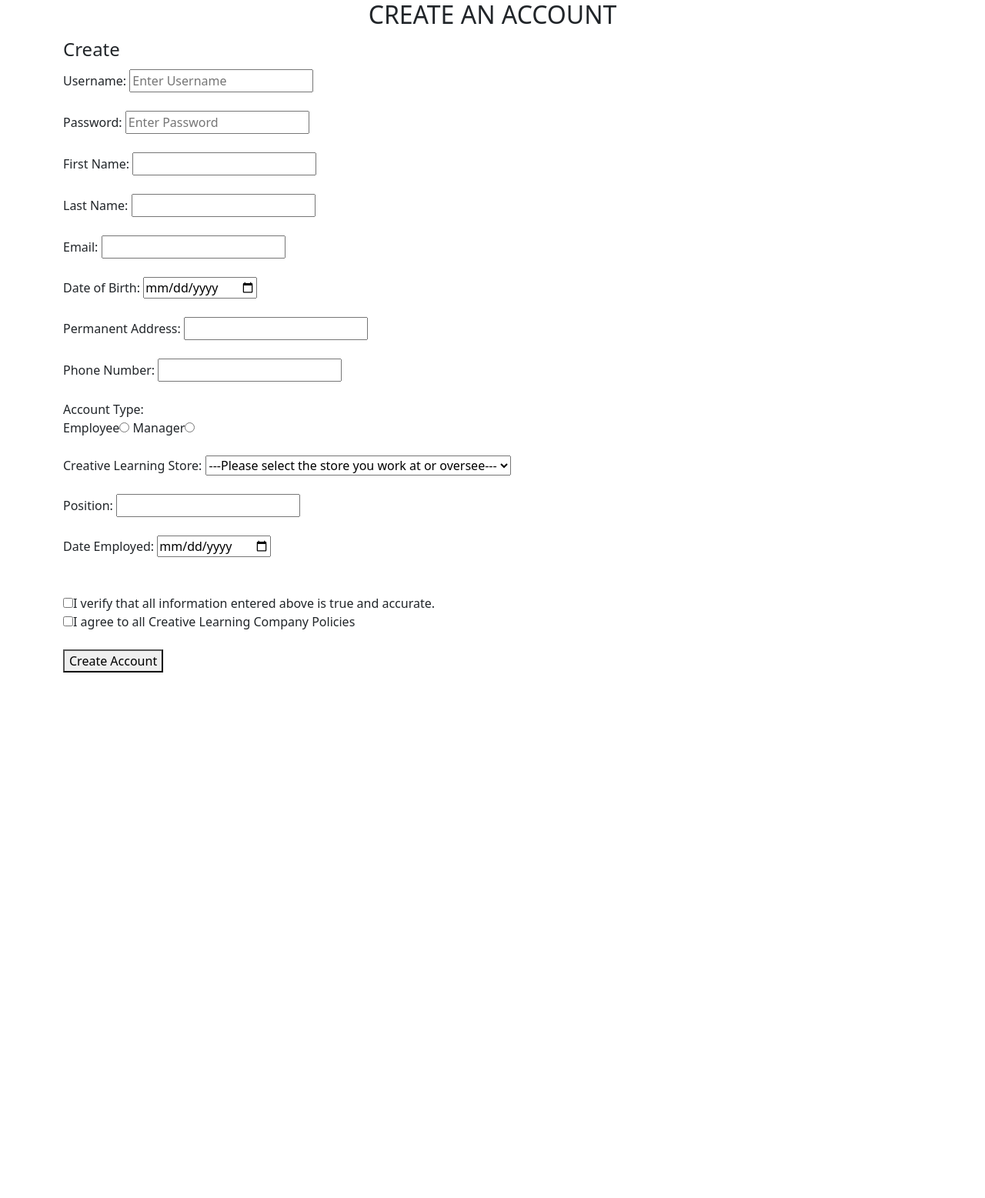
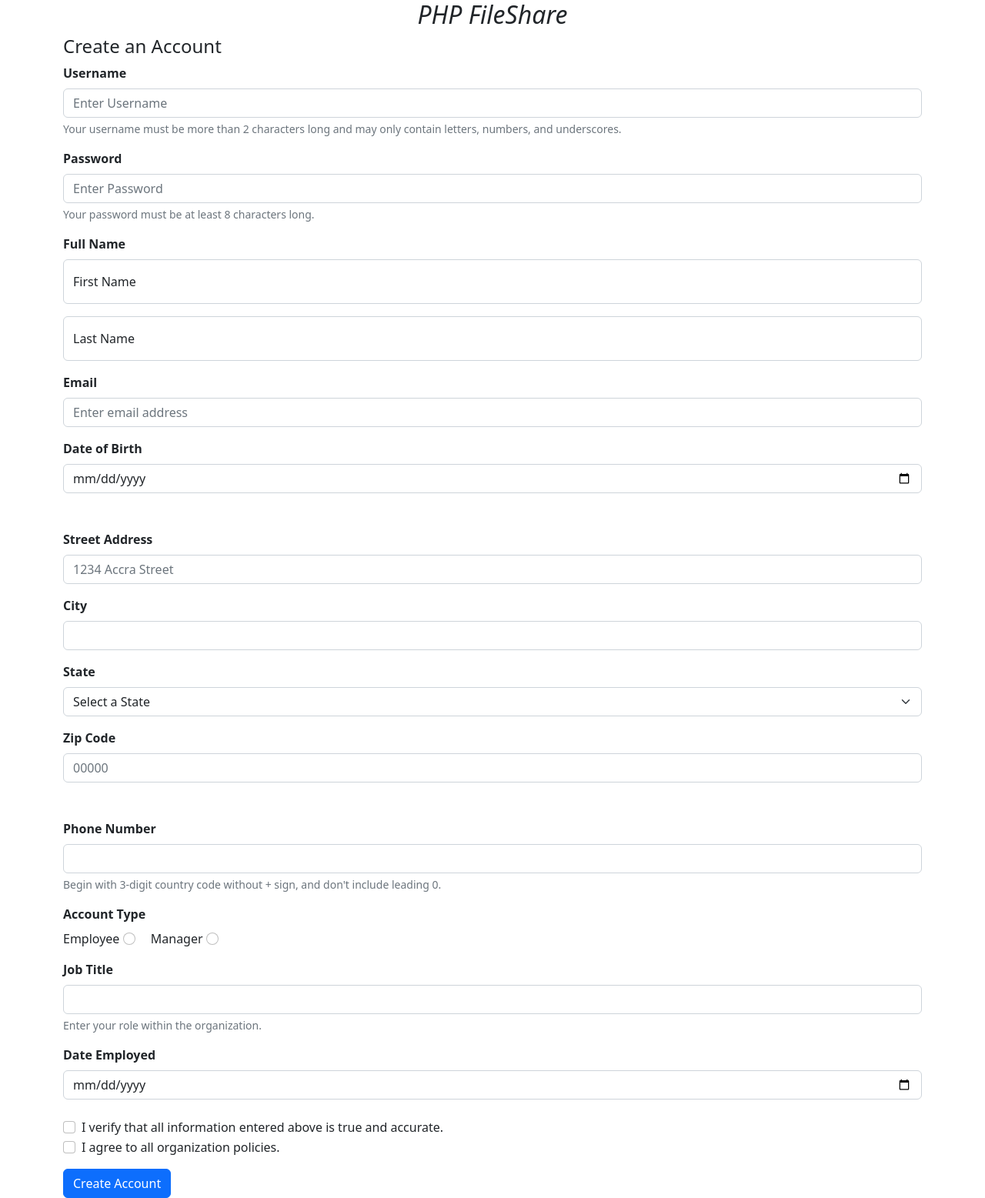
Before and after one commit to francis-ohara/file-share, a PHP site: page /signup.php in a window 1280 px wide. Shown: the whole page at 77% size. Before the commit the page ends 874 px from the top, so only its background shows below. Run offline with PHP 8.4, Linux system fonts and the light colour scheme.

Commit message:
feat: update form structure and add appropriate bootstrap classes.
1. add appropriate bootstrap classes to each form element.
2. add input element for each portion of user address.

```diff
--- a/signup.php
+++ b/signup.php
@@ -1,92 +1,196 @@
 <!DOCTYPE html>
 <html lang="en">
 <head>
-    <title>Sign Up to Creative Learning</title>
+    <title>Create an Account</title>
     <link href="https://cdn.jsdelivr.net/npm/bootstrap@5.2.3/dist/css/bootstrap.min.css" rel="stylesheet"
           integrity="sha384-rbsA2VBKQhggwzxH7pPCaAqO46MgnOM80zW1RWuH61DGLwZJEdK2Kadq2F9CUG65" crossorigin="anonymous">
+    <link rel="icon"
+          href="https://github.com/francisohara24/PHP-File-Share/blob/master/content/logo-small.jpeg?raw=true">
 </head>
 
 <body class="container">
-<h2 style="text-align: center"> CREATE AN ACCOUNT</h2>
+<h2 style="text-align: center; font-style: italic">PHP FileShare</h2>
+
 <?php
-if (isset($_POST["create"])) {
+if (isset($_POST["create-account"])) {
     $is_created = create_account();
     if ($is_created)
-        echo "<h4 style='color:green'>Account Created Successfully! Click <a href='login.php'>here</a> to go to Log in Page!</h4>";
+        echo "<h4 style='color:green'>Account Created Successfully! Click <a href='index.php'>here</a> to go to Log in Page!</h4>";
     else echo "<h4 style='color: darkred'>Account Creation Failed! Try Again!></h4>";
 } ?>
 
 <form action="" method="post" class="form">
-    <fieldset>
-        <legend>Create</legend>
-        <label>Username: <input type="text" id="username" name="username"
+
+    <h4>Create an Account</h4>
+
+    <div class="mb-3">
+        <label class="form-label fw-semibold" for="username">Username</label>
+        <input type="text" class="form-control" id="username" name="username"
                value="<?php echo count($_POST) > 0 ? $_POST["username"] : "" ?>"
-                                placeholder="Enter Username" required></label>
-        <br><br>
-        <label>Password: <input type="password" id="password" name="password"
+               placeholder="Enter Username" required pattern="[A-Za-z0-9_]{2,}" aria-describedby="username-form-text">
+        <div id="username-form-text" class="form-text">Your username must be more than 2 characters long and may only
+            contain letters, numbers, and underscores.
+        </div>
+    </div>
+
+    <div class="mb-3">
+        <label class="form-label fw-semibold" for="password">Password</label>
+        <input type="password" class="form-control" id="password" name="password"
                value="<?php echo count($_POST) > 0 ? $_POST["password"] : "" ?>"
-                                placeholder="Enter Password" required></label>
-        <br>
-        <br>
+               placeholder="Enter Password" required pattern=".{8,}" aria-describedby="password-form-text">
+        <div id="password-form-text" class="form-text">Your password must be at least 8 characters long.</div>
+    </div>
 
-        <label>First Name: <input type="text" id="first-name" name="first-name" required></label>
-        <br>
-        <br>
-        <label>Last Name: <input type="text" id="last-name" name="last-name" required></label>
-        <br><br>
-        <label>Email: <input type="email" id="email" name="email" required></label>
-        <br>
-        <br>
-        <label>Date of Birth: <input type="date" id="date-of-birth" name="date-of-birth" required></label>
-        <br>
-        <br>
-        <label>Permanent Address: <input type="text" id="permanent-address" name="permanent-address" required></label>
-        <br>
-        <br>
-        <label>Phone Number: <input type="tel" id="phone-number" name="phone-number" required pattern="[0-9]{9,12}"
-                                    title="Begin with 3-digit country code without +, and don't include leading 0."></label>
-        <br><br>
-        <div>
-            Account Type: <br>
-            <label>Employee<input type="radio" id="employee" name="account-type" value="employee" required></label>
-            <label>Manager<input type="radio" id="manager" name="account-type" value="manager"></label>
+    <div class="mb-2 fw-semibold">Full Name</div>
+    <div class="form-floating mb-3">
+        <input type="text" class="form-control" id="first-name" name="first-name" placeholder="Enter First Name"
+               required>
+        <label for="first-name" class="form-label">First Name</label>
     </div>
-        <br>
-        <label> Creative Learning Store:
-            <select id="store" name="store" required>
-                <option value="">---Please select the store you work at or oversee---</option>
-                <option value="store_1">Store A</option>
-                <option value="store_2">Store B</option>
-                <option value="store_3">Store C</option>
-                <option value="store_4">Store D</option>
-                <option value="store_5">Store E</option>
-                <option value="store_6">Store F</option>
+
+    <div class="form-floating mb-3">
+        <input type="text" class="form-control" id="last-name" name="last-name" placeholder="Enter Last Name" required>
+        <label for="last-name" class="form-label">Last Name</label>
+    </div>
+
+    <div class="mb-3">
+        <label for="email" class="form-label fw-semibold">Email</label>
+        <input type="email" class="form-control" id="email" name="email" required placeholder="Enter email address">
+    </div>
+
+    <div class="mb-3">
+        <label for="date-of-birth" class="form-label fw-semibold">Date of Birth</label>
+        <input type="date" class="form-control" id="date-of-birth" name="date-of-birth" required>
+    </div>
+
+    <div class="mb-5 mt-5">
+
+        <div class="mb-3">
+            <label class="form-label fw-semibold" for="street-address">Street Address</label>
+            <input type="text" class="form-control" id="street-address" name="street-address"
+                   placeholder="1234 Accra Street" required>
+        </div>
+
+        <div class="mb-3">
+            <label for="city" class="form-label fw-semibold">City</label>
+            <input type="text" class="form-control" id="city" name="city" required>
+        </div>
+
+        <div class="mb-3">
+            <label for="state" class="form-label fw-semibold">State</label>
+            <select class="form-select" aria-label="Default select example" id="state" name="state">
+                <option selected>Select a State</option>
+                <option value="AL">Alabama</option>
+                <option value="AK">Alaska</option>
+                <option value="AZ">Arizona</option>
+                <option value="AR">Arkansas</option>
+                <option value="CA">California</option>
+                <option value="CO">Colorado</option>
+                <option value="CT">Connecticut</option>
+                <option value="DE">Delaware</option>
+                <option value="DC">District Of Columbia</option>
+                <option value="FL">Florida</option>
+                <option value="GA">Georgia</option>
+                <option value="HI">Hawaii</option>
+                <option value="ID">Idaho</option>
+                <option value="IL">Illinois</option>
+                <option value="IN">Indiana</option>
+                <option value="IA">Iowa</option>
+                <option value="KS">Kansas</option>
+                <option value="KY">Kentucky</option>
+                <option value="LA">Louisiana</option>
+                <option value="ME">Maine</option>
+                <option value="MD">Maryland</option>
+                <option value="MA">Massachusetts</option>
+                <option value="MI">Michigan</option>
+                <option value="MN">Minnesota</option>
+                <option value="MS">Mississippi</option>
+                <option value="MO">Missouri</option>
+                <option value="MT">Montana</option>
+                <option value="NE">Nebraska</option>
+                <option value="NV">Nevada</option>
+                <option value="NH">New Hampshire</option>
+                <option value="NJ">New Jersey</option>
+                <option value="NM">New Mexico</option>
+                <option value="NY">New York</option>
+                <option value="NC">North Carolina</option>
+                <option value="ND">North Dakota</option>
+                <option value="OH">Ohio</option>
+                <option value="OK">Oklahoma</option>
+                <option value="OR">Oregon</option>
+                <option value="PA">Pennsylvania</option>
+                <option value="RI">Rhode Island</option>
+                <option value="SC">South Carolina</option>
+                <option value="SD">South Dakota</option>
+                <option value="TN">Tennessee</option>
+                <option value="TX">Texas</option>
+                <option value="UT">Utah</option>
+                <option value="VT">Vermont</option>
+                <option value="VA">Virginia</option>
+                <option value="WA">Washington</option>
+                <option value="WV">West Virginia</option>
+                <option value="WI">Wisconsin</option>
+                <option value="WY">Wyoming</option>
             </select>
-        </label>
-        <br><br>
-        <label>Position: <input type="text" id="position" name="position" required></label>
-        <br><br>
-        <label> Date Employed: <input type="date" id="date-employed" name="date-employed" required></label>
-        <br><br>
-        <br>
-        <label><input type="checkbox" required>I verify that all information entered above is true and accurate.</label>
-        <br
-        <br>
-        <label><input type="checkbox" required>I agree to all Creative Learning Company Policies</label>
-        <br><br>
-        <button type="submit" name="create">Create Account</button>
-        <br>
-    </fieldset>
+        </div>
+        <div class="mb-3">
+            <label for="zip-code" class="form-label fw-semibold">Zip Code</label>
+            <input type="text" class="form-control" id="zip-code" name="zip-code" placeholder="00000" pattern="[0-9]{5}" required>
+        </div>
+    </div>
+
+
+    <div class="mb-3">
+        <label for="phone-number" class="form-label fw-semibold">Phone Number</label>
+        <input type="tel" class="form-control" id="phone-number" name="phone-number" required pattern="[0-9]{9,12}">
+        <div class="form-text">Begin with 3-digit country code without + sign, and don't include leading 0.</div>
+    </div>
+
+    <div class="mb-2 fw-semibold"> Account Type</div>
+    <div class="mb-3 form-check-inline">
+        <label for="employee" class="form-check-label">Employee</label>
+        <input type="radio" class="form-check-input" id="employee" name="account-type" value="employee" required>
+    </div>
+    <div class="mb-3 form-check-inline">
+        <label for="manager" class="form-check-label">Manager</label>
+        <input type="radio" class="form-check-input" id="manager" name="account-type" value="manager">
+    </div>
+
+    <div class="mb-3">
+        <label for="job-title" class="form-label fw-semibold">Job Title</label>
+        <input type="text" class="form-control" id="job-title" name="job-title" required>
+        <div class="form-text">Enter your role within the organization.</div>
+    </div>
+
+    <div class="mb-3">
+        <label for="date-employed" class="form-label fw-semibold">Date Employed</label>
+        <input type="date" class="form-control" id="date-employed" name="date-employed" required>
+    </div>
+    <div class="mb-3 mt-4">
+        <div class="form-check">
+            <label for="agreement-1" class="form-check-label"> I verify that all information entered above is true and
+                accurate.</label>
+            <input id="agreement-1" class="form-check-input" type="checkbox" required>
+        </div>
+        <div class="form-check">
+            <label for="agreement-2" class="form-check-label">I agree to all organization policies.</label>
+            <input id="agreement-2" class="form-check-input" type="checkbox" required>
+        </div>
+    </div>
+
+    <button type="submit" class="btn btn-primary" name="create-account">Create Account</button>
+
     </form>
     <script src="https://cdn.jsdelivr.net/npm/bootstrap@5.2.3/dist/js/bootstrap.bundle.min.js"
             integrity="sha384-kenU1KFdBIe4zVF0s0G1M5b4hcpxyD9F7jL+jjXkk+Q2h455rYXK/7HAuoJl+0I4"
             crossorigin="anonymous"></script>
 </body>
 </html>
+
 <?php
 function create_account()
 {
-    $conn = new mysqli("localhost", "root", "password", "creative_learning");
+    $conn = new mysqli("localhost", "root", "password", "file_share");
     $username = $_POST["username"];
     $email = $_POST["email"];
     $password = $_POST["password"];
```
Lines whose indentation alone changed are shown as unchanged.
